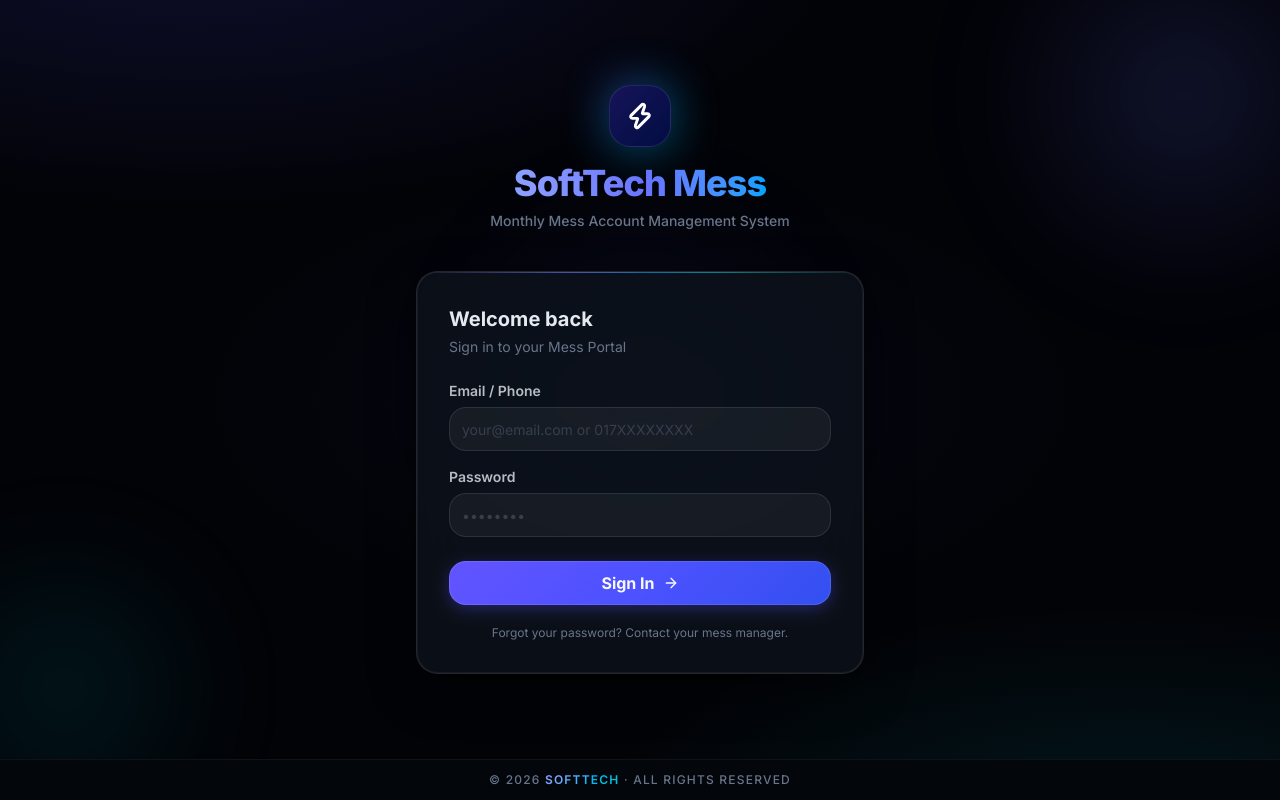
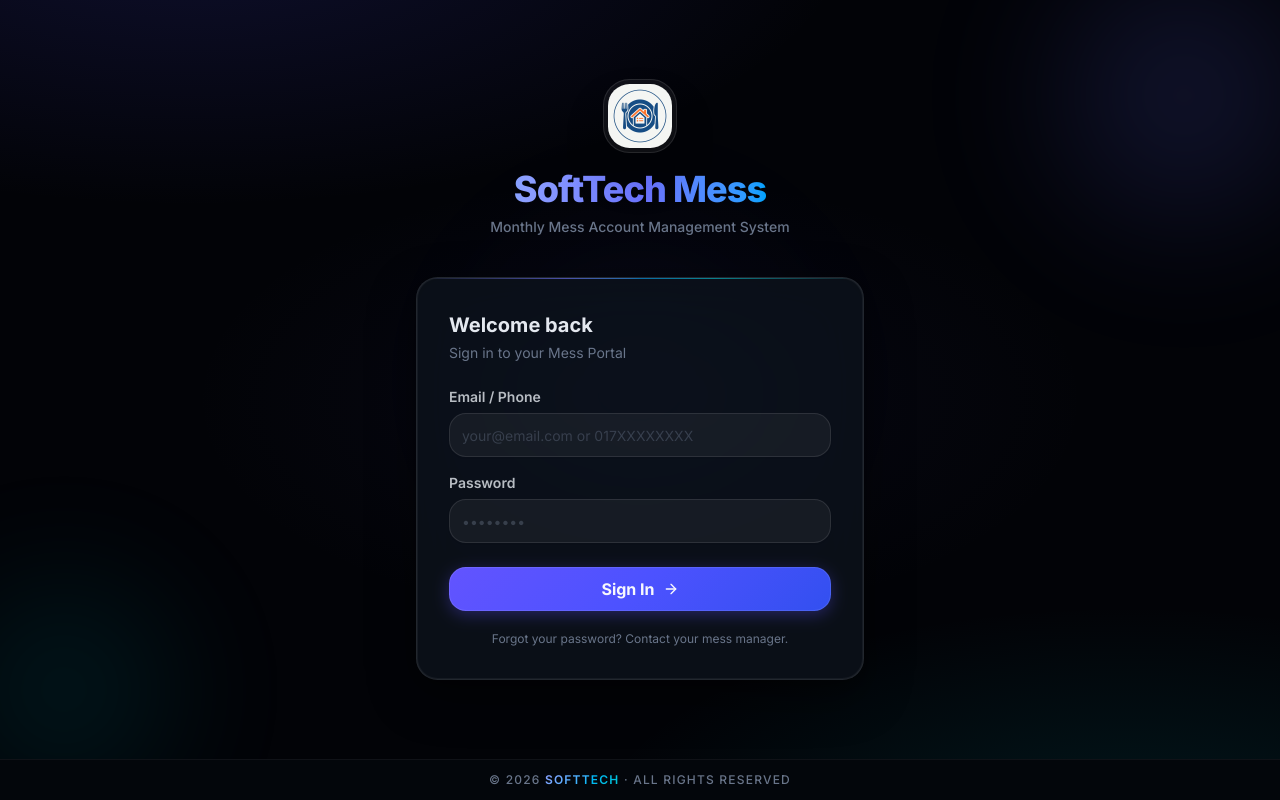
Before and after one commit to istiakmasrursaad/mess-management-system, a Next.js app: page / in a window 1280 px wide. Built offline with nearby package versions, Linux system fonts and the light colour scheme.

Commit message:
style: replace default icons with new app logo across all pages

```diff
--- a/src/app/admin/page.tsx
+++ b/src/app/admin/page.tsx
@@ -1104,9 +1104,8 @@ export default function AdminWorkspace() {
           <div className="flex flex-col sm:flex-row justify-between items-start sm:items-center gap-4 relative z-10">
             {/* Brand */}
             <div className="flex items-center gap-3">
-              <div className="w-10 h-10 rounded-xl flex items-center justify-center shrink-0"
-                style={{ background: "linear-gradient(135deg, #6d28d9, #0ea5e9)" }}>
-                <ShieldCheck className="h-5 w-5 text-white" strokeWidth={2.5} />
+              <div className="w-11 h-11 rounded-2xl flex items-center justify-center shrink-0 overflow-hidden border border-white/10 bg-white/5 shadow-xl p-0.5">
+                <img src="/icons/icon-192x192.png" alt="Logo" className="w-full h-full object-cover rounded-xl" />
               </div>
               <div>
                 <div className="flex items-center gap-2.5">
--- a/src/app/member/page.tsx
+++ b/src/app/member/page.tsx
@@ -101,8 +101,8 @@ export default function MemberDashboard() {
           <div className="flex flex-col sm:flex-row justify-between items-start sm:items-center gap-4 relative z-10">
             <div>
               <div className="flex items-center gap-2.5 mb-1">
-                <div className="p-2 rounded-xl" style={{ background: "rgba(255,255,255,0.1)" }}>
-                  <Leaf className="h-5 w-5 text-violet-300" />
+                <div className="w-10 h-10 rounded-xl flex items-center justify-center shrink-0 overflow-hidden border border-white/10 bg-white/5 shadow-xl p-0.5">
+                  <img src="/icons/icon-192x192.png" alt="Logo" className="w-full h-full object-cover rounded-lg" />
                 </div>
                 <h1 className="text-2xl md:text-3xl font-extrabold text-white tracking-tight">
                   Member Portal
--- a/src/app/page.tsx
+++ b/src/app/page.tsx
@@ -49,13 +49,8 @@ function LoginForm() {
       {/* Logo area */}
       <div className="text-center mb-10 relative z-10 animate-in fade-in slide-in-from-top-5 duration-700">
         <div className="flex items-center justify-center mb-4">
-          <div className="relative">
-            <div className="absolute inset-0 rounded-2xl blur-xl opacity-60"
-              style={{ background: "linear-gradient(135deg, oklch(0.58 0.26 278), oklch(0.65 0.20 200))" }} />
-            <div className="relative p-4 rounded-2xl border border-white/10"
-              style={{ background: "linear-gradient(135deg, oklch(0.25 0.12 275), oklch(0.20 0.10 265))" }}>
-              <Zap className="h-7 w-7 text-white" strokeWidth={2.5} />
-            </div>
+          <div className="relative rounded-3xl border border-white/10 overflow-hidden shadow-2xl bg-white/5 p-1">
+            <img src="/icons/icon-192x192.png" alt="Mess Management Logo" className="h-16 w-16 object-cover rounded-2xl" />
           </div>
         </div>
         <h1 className="text-3xl sm:text-4xl font-extrabold tracking-tight shimmer-text">
```
